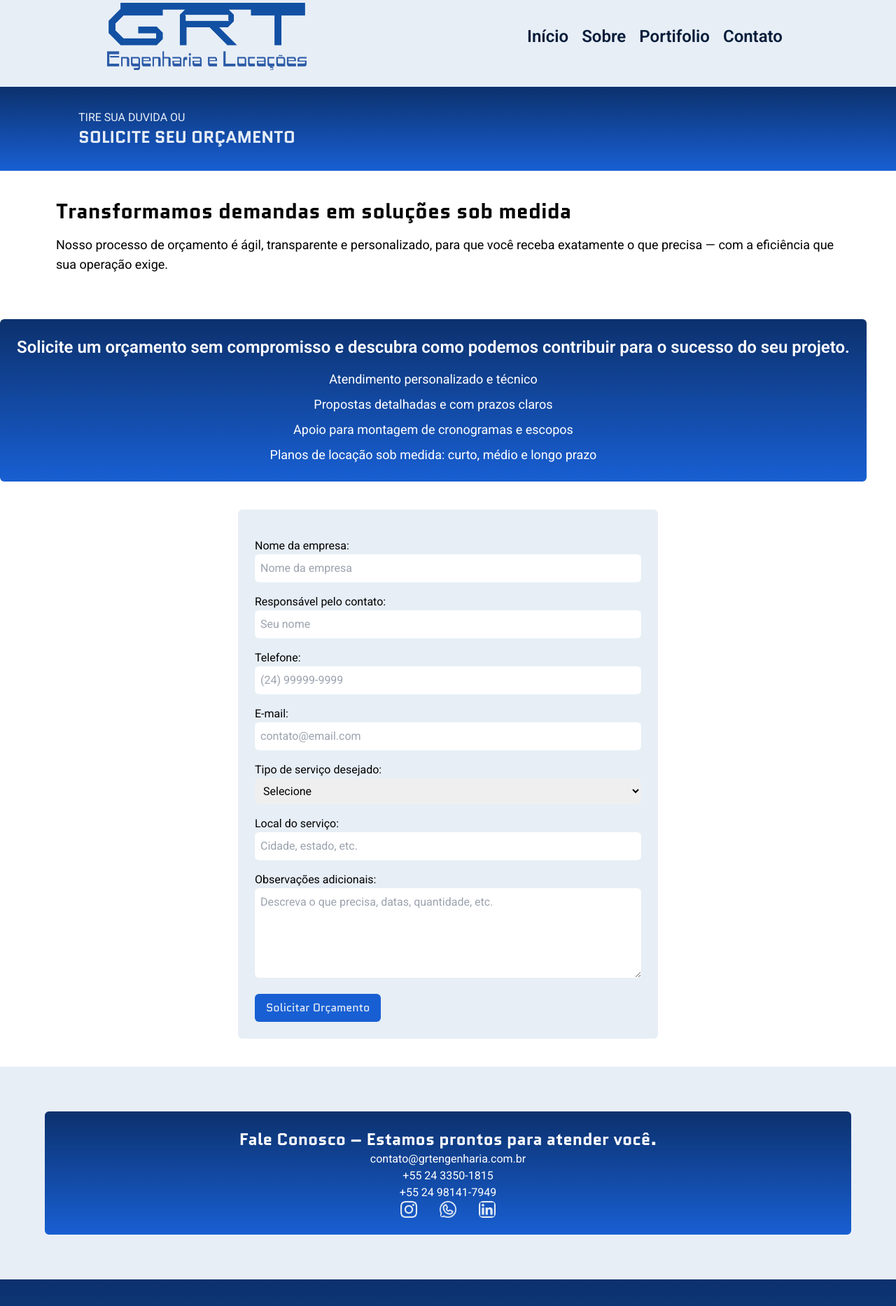
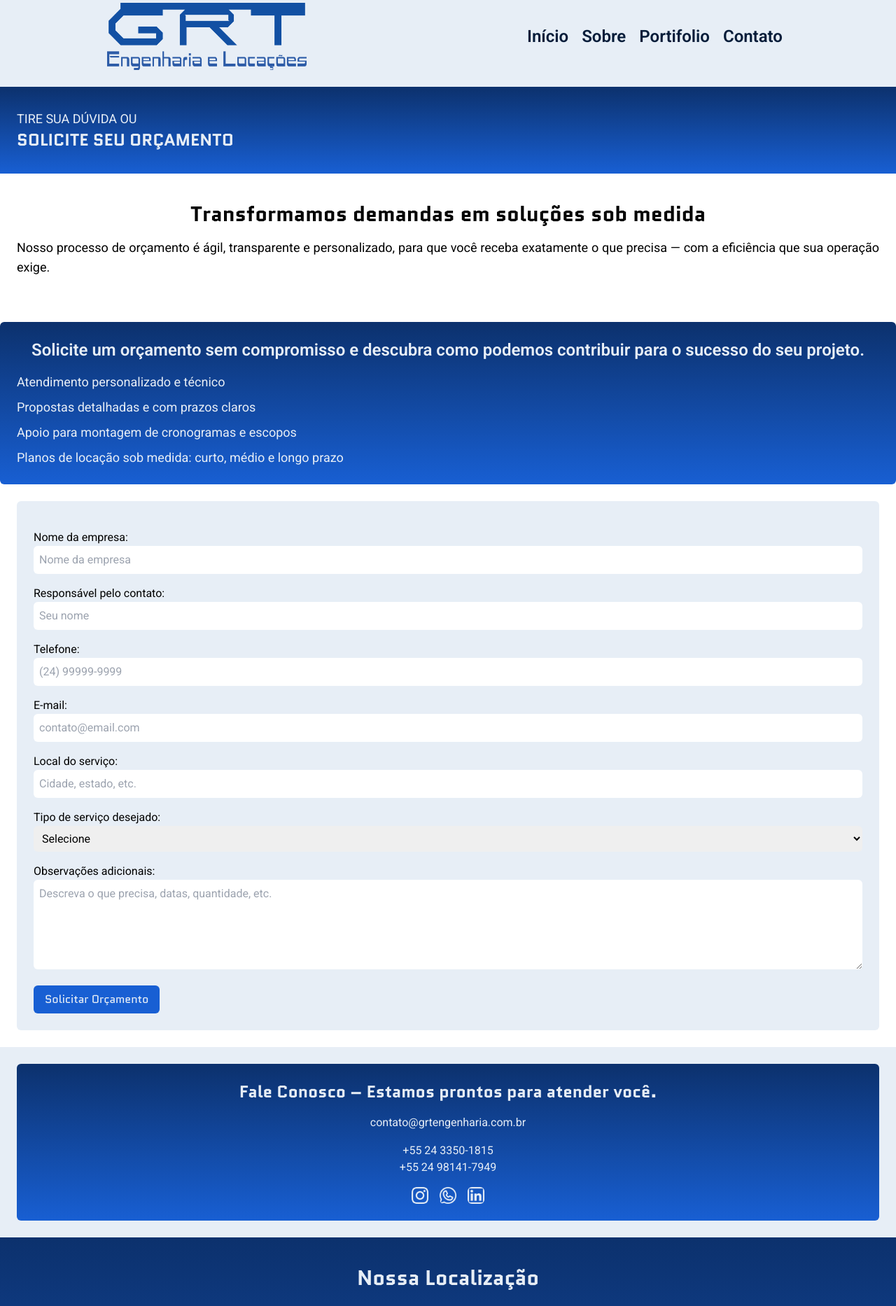
Before and after one commit to ma-freitass/grtnovo, a React (Vite) app: page /contact in a window 1280 px wide. Shown: the part 60-1926 px from the top of the page at 70% size. Built offline with nearby package versions, Linux system fonts and the light colour scheme; a web font is replaced by a local one.

Commit message:
Alterações solicitadas pelo cliente

```diff
--- a/src/pages/Contact/contact.jsx
+++ b/src/pages/Contact/contact.jsx
@@ -1,12 +1,12 @@
 import { useState } from "react";
-import { motion } from "framer-motion"
+import { motion } from "framer-motion";
 import Whatsapp from "../../assets/whatsapp.png";
 import Instagram from "../../assets/instagram.png";
 import Linkedin from "../../assets/linkedin.png";
 import Mapa from "../../assets/mapa.jpg";
 
 export default function Contact() {
-    const [formData, setFormData] = useState({
+  const [formData, setFormData] = useState({
     company: "",
     name: "",
     phone: "",
@@ -28,80 +28,114 @@ export default function Contact() {
 
   const handleSubmit = (e) => {
     e.preventDefault();
-
     const newErrors = {};
     if (!formData.company) newErrors.company = "Empresa é obrigatória";
     if (!formData.name) newErrors.name = "Responsável é obrigatório";
     if (!formData.phone) newErrors.phone = "Telefone é obrigatório";
     if (!formData.email) newErrors.email = "E-mail é obrigatório";
-
     setErrors(newErrors);
-
     if (Object.keys(newErrors).length === 0) {
-      e.target.submit(); // envia o formulário
+      e.target.submit();
     }
   };
 
+  const fadeIn = {
+    hidden: { opacity: 0, y: 50 },
+    visible: { opacity: 1, y: 0 },
+  };
+
   return (
-    <main>
-      <section>
-        <motion.div initial={{ opacity: 0, x: -100 }} // Estado inicial oculto
-          whileInView={{ opacity: 1, x: 0 }} // Animação de entrada
-          transition={{ duration: 0.5 }} className="bg-gradient-to-b from-faixa1 to-faixa2 w-full h-auto px-6 tablet:px-20">
-          <h3 className="text-primary uppercase text-1xl pt-8 text-left ml-8">tire sua duvida ou</h3>
-          <h2 className="text-primary uppercase text-2xl font-bold text-left ml-8 pb-8 font-quantico">Solicite seu Orçamento </h2>
-        </motion.div>
+    <main className="flex flex-col items-center w-full overflow-x-hidden">
+      {/* Título do formulário */}
+      <motion.section
+        className="w-full"
+        initial="hidden"
+        whileInView="visible"
+        viewport={{ once: true }}
+        transition={{ duration: 0.6 }}
+        variants={fadeIn}
+      >
+        <div className="bg-gradient-to-b from-faixa1 to-faixa2 w-full px-6 md:px-20">
+          <h3 className="text-primary uppercase text-lg pt-8 text-left">tire sua dúvida ou</h3>
+          <h2 className="text-primary uppercase text-2xl font-bold text-left pb-8 font-quantico">
+            Solicite seu Orçamento
+          </h2>
+        </div>
+      </motion.section>
 
-      </section>
-      <section className="font-quantico py-10 px-6 tablet:px-20">
-        <motion.div initial={{ opacity: 0, y: 40 }} whileInView={{ opacity: 1, y: 0 }} transition={{ duration: 0.5 }}>
-          <h2 className="text-3xl font-bold mb-4 font-quantico">Transformamos demandas em soluções sob medida</h2>
-          <p className="text-lg mb-6">Nosso processo de orçamento é ágil, transparente e personalizado, para que você receba exatamente o que precisa — com a eficiência que sua operação exige.</p>
-        </motion.div>
-      </section>
+      {/* Apresentação da proposta */}
+      <motion.section
+        className="font-quantico py-10 px-6 md:px-20 max-w-screen-lg"
+        initial="hidden"
+        whileInView="visible"
+        viewport={{ once: true }}
+        transition={{ duration: 0.6, delay: 0.2 }}
+        variants={fadeIn}
+      >
+        <h2 className="text-3xl font-bold mb-4 font-quantico text-center md:text-left">
+          Transformamos demandas em soluções sob medida
+        </h2>
+        <p className="text-lg mb-6 text-justify">
+          Nosso processo de orçamento é ágil, transparente e personalizado, para que você receba exatamente o que precisa — com a eficiência que sua operação exige.
+        </p>
+      </motion.section>
 
-      <section className="bg-gradient-to-b from-faixa1 to-faixa2 text-branco h-auto w-auto text-center flex flex-col justify-center rounded-md p-6 tablet:w-1/3 tablet:h-[45vh] laptop:h-auto laptop:w-fit">
-        <p className="text-2xl font-semibold mb-4">Solicite um orçamento sem compromisso e descubra como podemos contribuir para o sucesso do seu projeto.</p>
-        <ul className="list-disc list-inside space-y-2 text-lg">
+      {/* Informações sobre os diferenciais */}
+      <motion.section
+        className="bg-gradient-to-b from-faixa1 to-faixa2 text-primary text-center rounded-md p-6 w-full max-w-screen-md"
+        initial="hidden"
+        whileInView="visible"
+        viewport={{ once: true }}
+        transition={{ duration: 0.6, delay: 0.3 }}
+        variants={fadeIn}
+      >
+        <p className="text-2xl font-semibold mb-4">
+          Solicite um orçamento sem compromisso e descubra como podemos contribuir para o sucesso do seu projeto.
+        </p>
+        <ul className="list-disc list-inside space-y-2 text-lg text-left">
           <li>Atendimento personalizado e técnico</li>
           <li>Propostas detalhadas e com prazos claros</li>
           <li>Apoio para montagem de cronogramas e escopos</li>
           <li>Planos de locação sob medida: curto, médio e longo prazo</li>
         </ul>
-      </section>
+      </motion.section>
 
-      <section className="flex flex-col tablet:flex-row justify-center p-10 gap-8">
+      {/* Formulário de orçamento */}
+      <motion.section
+        className="flex flex-col md:flex-row justify-center p-6 md:p-10 gap-8 w-full max-w-screen-lg"
+        initial="hidden"
+        whileInView="visible"
+        viewport={{ once: true }}
+        transition={{ duration: 0.6, delay: 0.4 }}
+        variants={fadeIn}
+      >
         <form
           onSubmit={handleSubmit}
           action="https://formsubmit.co/contato@grtengenharia.com.br"
           method="POST"
-          className="bg-primary font-quantico rounded-md p-6 w-full tablet:w-1/2 space-y-4"
+          className="bg-primary font-quantico rounded-md p-6 w-full md:w-1/2 space-y-4"
         >
           <input type="hidden" name="_captcha" value="false" />
-
-          <div>
-            <label>Nome da empresa:</label>
-            <input type="text" name="company" value={formData.company} onChange={handleChange} className="w-full rounded-md text-black p-2" placeholder="Nome da empresa" />
-            {errors.company && <span className="error text-red-400">{errors.company}</span>}
-          </div>
-
-          <div>
-            <label>Responsável pelo contato:</label>
-            <input type="text" name="name" value={formData.name} onChange={handleChange} className="w-full rounded-md text-black p-2" placeholder="Seu nome" />
-            {errors.name && <span className="error text-red-400">{errors.name}</span>}
-          </div>
-
-          <div>
-            <label>Telefone:</label>
-            <input type="text" name="phone" value={formData.phone} onChange={handleChange} className="w-full rounded-md text-black p-2" placeholder="(24) 99999-9999" />
-            {errors.phone && <span className="error text-red-400">{errors.phone}</span>}
-          </div>
-
-          <div>
-            <label>E-mail:</label>
-            <input type="email" name="email" value={formData.email} onChange={handleChange} className="w-full rounded-md text-black p-2" placeholder="contato@email.com" />
-            {errors.email && <span className="error text-red-400">{errors.email}</span>}
-          </div>
+          {[
+            { label: "Nome da empresa:", name: "company", placeholder: "Nome da empresa" },
+            { label: "Responsável pelo contato:", name: "name", placeholder: "Seu nome" },
+            { label: "Telefone:", name: "phone", placeholder: "(24) 99999-9999" },
+            { label: "E-mail:", name: "email", placeholder: "contato@email.com" },
+            { label: "Local do serviço:", name: "location", placeholder: "Cidade, estado, etc." },
+          ].map(({ label, name, placeholder }) => (
+            <div key={name}>
+              <label>{label}</label>
+              <input
+                type={name === "email" ? "email" : "text"}
+                name={name}
+                value={formData[name]}
+                onChange={handleChange}
+                className="w-full rounded-md text-black p-2"
+                placeholder={placeholder}
+              />
+              {errors[name] && <span className="text-red-400">{errors[name]}</span>}
+            </div>
+          ))}
 
           <div>
             <label>Tipo de serviço desejado:</label>
@@ -115,98 +149,85 @@ export default function Contact() {
           </div>
 
           <div>
-            <label>Local do serviço:</label>
-            <input type="text" name="location" value={formData.location} onChange={handleChange} className="w-full rounded-md text-black p-2" placeholder="Cidade, estado, etc." />
+            <label>Observações adicionais:</label>
+            <textarea
+              name="message"
+              value={formData.message}
+              onChange={handleChange}
+              className="w-full h-32 rounded-md text-black p-2"
+              placeholder="Descreva o que precisa, datas, quantidade, etc."
+            />
           </div>
 
-          <div>
-            <label>Observações adicionais:</label>
-            <textarea name="message" value={formData.message} onChange={handleChange} className="w-full h-32 rounded-md text-black p-2" placeholder="Descreva o que precisa, datas, quantidade, etc." />
-          </div>
+          <button type="submit" className="bg-faixa2 hover:bg-faixa text-primary py-2 px-4 rounded-md transition-transform hover:scale-105">
+            Solicitar Orçamento
+          </button>
+        </form>
+      </motion.section>
 
-          <button type="submit" className="bg-faixa2 hover:bg-faixa text-primary py-2 px-4 rounded-md transition-transform hover:scale-105">Solicitar Orçamento</button>
-        </form>
-      </section>
-      <section className="bg-primary flex flex-col justify-center p-16 h-auto tablet:flex-row">
-        <article className="bg-gradient-to-b from-faixa1 to-faixa2 text-branco h-auto w-full text-center flex flex-col justify-evenly rounded-md p-6 tablet:w-1/3 tablet:h-auto laptop:h-auto laptop:w-full ">
+      {/* Informações de contato e redes sociais */}
+      <motion.section
+        className="bg-primary flex flex-col md:flex-row justify-center items-center gap-8 p-6 md:p-16 w-full text-white text-center"
+        initial="hidden"
+        whileInView="visible"
+        viewport={{ once: true }}
+        transition={{ duration: 0.6, delay: 0.5 }}
+        variants={fadeIn}
+      >
+        <article className="bg-gradient-to-b from-faixa1 to-faixa2 rounded-md p-6 w-full md:max-w-md flex flex-col items-center gap-4 text-primary">
           <h2 className="font-quantico font-bold text-2xl">Fale Conosco – Estamos prontos para atender você.</h2>
           <p>contato@grtengenharia.com.br</p>
           <p>
-            +55 24 3350-1815
-            <br />
+            +55 24 3350-1815<br />
             +55 24 98141-7949
           </p>
-          <div className="flex justify-center">
+          <div className="flex justify-center gap-4">
             <a href="https://www.instagram.com/grt.engenharia/" target="_blank">
-              <img
-                src={Instagram}
-                alt="Logo Instagram"
-                className="w-6 h-6 mx-4 hover:bg-faixa2 rounded-md"
-              />
+              <img src={Instagram} alt="Instagram" className="w-6 h-6 hover:bg-faixa2 rounded-md" />
             </a>
             <a href="https://wa.me/5524981417949" target="_blank">
-              <img
-                src={Whatsapp}
-                alt="Logo Whatsapp"
-                className="w-6 h-6 mx-4 hover:bg-faixa2 rounded-md"
-              />
+              <img src={Whatsapp} alt="Whatsapp" className="w-6 h-6 hover:bg-faixa2 rounded-md" />
             </a>
-            <a
-              href="https://www.linkedin.com/company/grtengenharia-grt/"
-              target="_blank"
-            >
-              <img
-                src={Linkedin}
-                alt="Logo Linkedin"
-                className="w-6 h-6 mx-4 hover:bg-faixa2 rounded-md"
-              />
+            <a href="https://www.linkedin.com/company/grtengenharia-grt/" target="_blank">
+              <img src={Linkedin} alt="Linkedin" className="w-6 h-6 hover:bg-faixa2 rounded-md" />
             </a>
           </div>
         </article>
+      </motion.section>
 
-
-      </section>
-
-      <section className="bg-gradient-to-b from-faixa1 to-faixa2 text-branco h-auto flex flex-col items-center justify-center py-[5vh]">
-        <h2 className="text-3xl font-semibold font-quantico text-center mb-6">
-          Nossa Localização
-        </h2>
-
-        <div className="w-full max-w-screen-lg flex flex-col laptop:flex-row items-center justify-center gap-6 text-nowrap px-8">
-          {/* Link apenas na imagem */}
+      {/* Mapa de localização */}
+      <motion.section
+        className="bg-gradient-to-b from-faixa1 to-faixa2 text-primary py-10 w-full"
+        initial="hidden"
+        whileInView="visible"
+        viewport={{ once: true }}
+        transition={{ duration: 0.6, delay: 0.6 }}
+        variants={fadeIn}
+      >
+        <h2 className="text-3xl font-semibold font-quantico text-center mb-6">Nossa Localização</h2>
+        <div className="flex flex-col lg:flex-row gap-6 items-center justify-center px-6 max-w-screen-lg mx-auto">
           <a
             href="https://www.google.com/maps/search/?api=1&query=Avenida+Paulo+Erlei+Alves+Abrantes,+1110,+Três+Poços,+Volta+Redonda,+RJ"
             target="_blank"
             rel="noopener noreferrer"
-            className="laptop:w-1/2 w-full flex justify-center"
+            className="w-1/2 lg:w-1/2"
           >
-            <img
-              src={Mapa}
-              alt="Mapa da localização da empresa"
-              className="w-full rounded-sm cursor-pointer transition-transform duration-300 ease-in-out hover:scale-105"
-            />
+            <img src={Mapa} alt="Mapa" className="w-full rounded-sm cursor-pointer transition-transform hover:scale-105" />
           </a>
-
-
-          {/* Link separado para o endereço */}
-          <div className="text-center laptop:text-left">
+          <div className="text-center lg:text-left">
             <a
               href="https://www.google.com/maps/search/?api=1&query=Avenida+Paulo+Erlei+Alves+Abrantes,+1110,+Três+Poços,+Volta+Redonda,+RJ"
               target="_blank"
               rel="noopener noreferrer"
               className="hover:underline"
             >
-              <p className="text-lg font-medium">
-                Avenida Paulo Erlei Alves Abrantes, 1110
-              </p>
+              <p className="text-lg font-medium">Avenida Paulo Erlei Alves Abrantes, 1110</p>
               <p className="text-lg">Três Poços, Volta Redonda, RJ</p>
               <p className="text-lg">CEP: 27240-560</p>
             </a>
           </div>
         </div>
-      </section>
-
-
+      </motion.section>
     </main>
   );
 }
```
Also changed, not shown: src/components/Footer/footer.jsx (+5 -2 lines).
